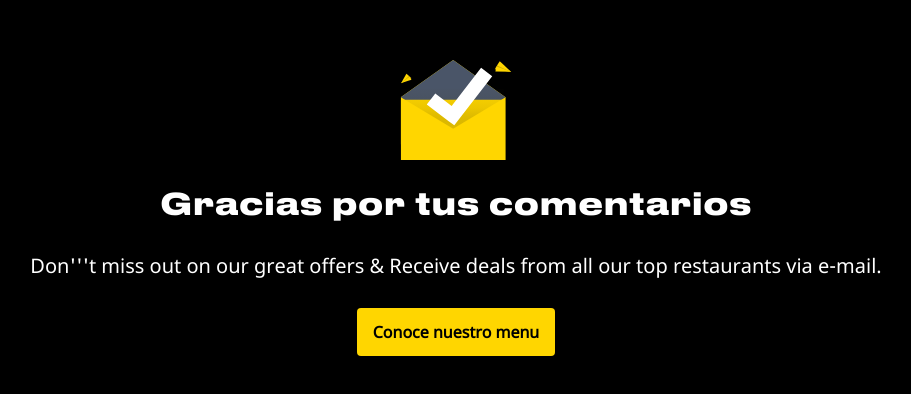
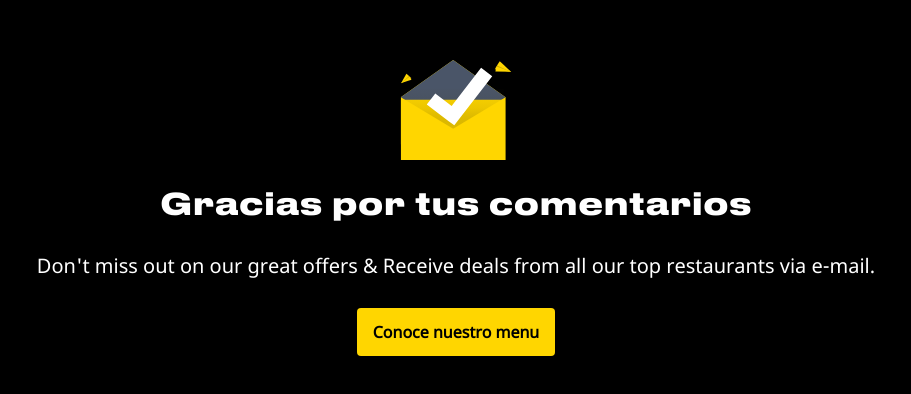
Before and after one commit to diegomurillocorrea/diegomurillo-finalproject, a Next.js app: page /emptystates/thankyou in a window 1280 px wide. Shown: the part 192-586 px from the top of the page, without its empty margins (184-1095 px from the left). Built offline with nearby package versions, Linux system fonts and the light colour scheme.

Commit message:
build deployment

```diff
--- a/pages/emptystates/thankyou.jsx
+++ b/pages/emptystates/thankyou.jsx
@@ -17,7 +17,7 @@ const thankYouScreen = () => {
             <div className="md:mr-0 md:w-full w-9/12 mr-5">
                 <h1 className="text-white font-druk text-center font-bold text-3xl">Gracias por tus comentarios</h1>
             </div>
-            <p className="lg:px-52 md:text-xl md:px-20 text-white text-center font-noto text-lg px-4">Don'&apos;'t miss out on our great offers & Receive deals from all our top restaurants via e-mail.</p>
+            <p className="lg:px-52 md:text-xl md:px-20 text-white text-center font-noto text-lg px-4">Don&apos;t miss out on our great offers & Receive deals from all our top restaurants via e-mail.</p>
             <button className="bg-yellow font-bold font-noto py-3 px-4 rounded">Conoce nuestro menu</button>
         </div>
     );
--- a/pages/home/FoodiesApp.jsx
+++ b/pages/home/FoodiesApp.jsx
@@ -2,8 +2,7 @@ const Circle = props => {
     return <div className="rounded-full bg-yellow text-white text-center font-bold font-noto p-1">{ props.number }</div>
 };
 
-const FoodiesApp = () => {
-
+export default function FoodiesApp () {
     return (
         <div className="w-full flex flex-col mb-40">
             <div className="w-full flex flex-row">
@@ -51,5 +50,3 @@ const FoodiesApp = () => {
         </div>
     );
 };
-
-export default FoodiesApp;
--- a/pages/home/FoodiesContactanos.jsx
+++ b/pages/home/FoodiesContactanos.jsx
@@ -3,7 +3,7 @@ export default function FoodiesContactanos () {
         <div id="contactanos" className="w-full flex flex-col bg-black py-20 -mt-10">
             <div className="flex flex-col items-center space-y-5">
                 <h1 className="font-druk text-3xl text-white">Cuentanos tu experiencia</h1>
-                <p className="font-noto text-xl text-white px-85 text-center">Don't miss out on our great offers & Receive deals from all our top restaurants via e-mail.</p>
+                <p className="font-noto text-xl text-white px-85 text-center">Don&apos;t miss out on our great offers & Receive deals from all our top restaurants via e-mail.</p>
             </div>
             <form>
                 <div className="flex flex-row justify-center mt-7">
--- a/pages/home/FoodiesFooter.jsx
+++ b/pages/home/FoodiesFooter.jsx
@@ -1,4 +1,4 @@
-const FoodiesFooter = () => {
+export default function FoodiesFooter () {
     return (
         <div className="space-y-10 mt-34 mb-10">
             <div className="w-full flex flex-row justify-around items-center">
@@ -24,5 +24,3 @@ const FoodiesFooter = () => {
         </div>
     );
 };
-
-export default FoodiesFooter;
--- a/pages/home/FoodiesSlide.jsx
+++ b/pages/home/FoodiesSlide.jsx
@@ -1,4 +1,4 @@
-const FoodiesSlide = () => {
+export default function FoodiesSlide () {
     return (
         <div className="flex flex-row w-full mt-10 mb-5">
 
@@ -10,7 +10,7 @@ const FoodiesSlide = () => {
 
             <div className="w-2/4 flex flex-col justify-center items-center space-y-5">
                 <h1 className="font-druk text-3xl text-center">
-                    "El mejor lugar para degustar en familia y amigos!"
+                    &quot;El mejor lugar para degustar en familia y amigos!&quot;
                 </h1>
                 <p className="font-noto text-gray-500 text-center mx-24">
                     Es el mejor lugar al que he venido con  mi familia, la comida
@@ -38,5 +38,3 @@ const FoodiesSlide = () => {
         </div>
     );
 };
-
-export default FoodiesSlide;
```
Also changed, not shown: 1 other file (tests, documents, lock files or other folders).
